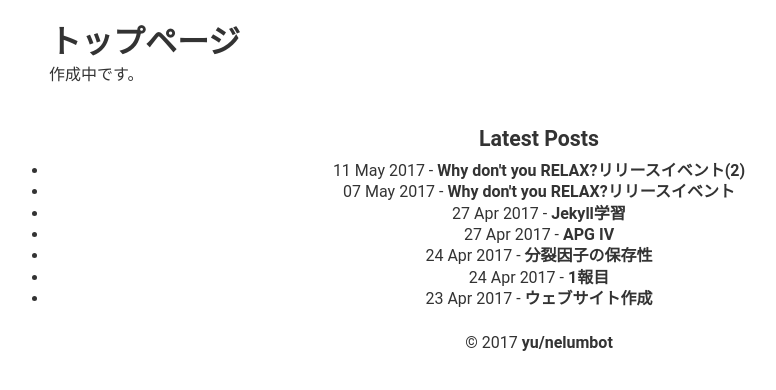
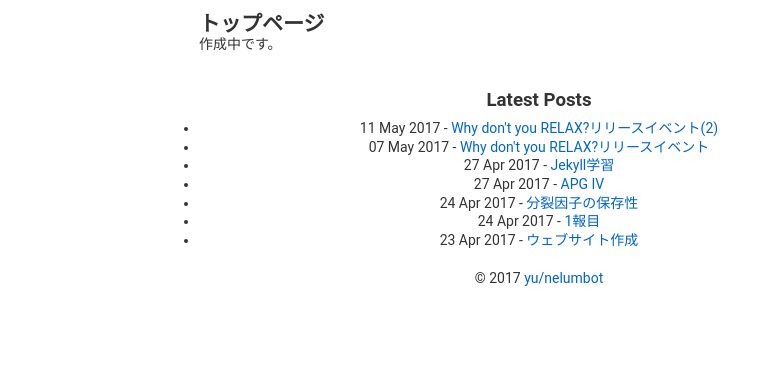
Before and after one commit to yunelumbot/test-site, a Jekyll site: the page built from index.md, in a window 1280 px wide. Shown: the top 390 px of the page, without its empty margins (101-877 px from the left). Built offline with Jekyll 4.4.1, drawn with Linux system fonts in a browser that asks for light colours.

Commit message:
CSSの値を検討中

```diff
--- a/_sass/base.scss
+++ b/_sass/base.scss
@@ -26,30 +26,31 @@ $background-color: #FFFFFF;
 $text-color: #333333;
 $text-light-color: rgba(0,0,0,0.6);
 $text-dark-color: #000000;
+$text-link-color: #0066CC;
 
 /*- Base settings -*/
 
 html {
 	background-color: $background-color;
-	font-size: 16px;
+	font-size: 14px;
 	@media (min-width: 940px) {
-		font-size: 18px;
+		font-size: 16px;
 	}
 	line-height: 1.5;
 	color: $text-color;
 }
 
 body {
- max-width: 1000px;
+ max-width: 700px;
  margin: 0 auto;
  padding: 0 10px;
 }
 
 /*- Link -*/
 a {
-	color: $text-color;
+	color: $text-link-color;
 	text-decoration: none;
-	font-weight: 700;
+	font-weight: normal;
 	&:hover,
 	&:focus {
 		color: darken($text-color, 5%);
--- a/_sass/layout.scss
+++ b/_sass/layout.scss
@@ -5,7 +5,7 @@
 #nav, #nav-left {
   a {
     display: block;
-    color: $text-color;
+    color: $text-link-color;
     padding: 0.33334em 0;
     font-size: 1.5em;
     font-weight: 400;
@@ -45,7 +45,7 @@
   }
   a {
     padding-left: 10px;
-    color: $text-color;
+    color: $text-link-color;
     font-weight: 300
   }
 }
@@ -146,7 +146,7 @@
     margin: 0 auto;
   }
   h1 {
-    font-size: 2em;
+    font-size: 1.7em;
     padding-bottom: 0;
     span {
       color: $text-light-color;
--- a/_sass/typography.scss
+++ b/_sass/typography.scss
@@ -5,10 +5,10 @@
 
 body
 {
-  font-family : "Roboto", "Helvetica Neue", "Helvetica", "Arial", sans-serif;
+  font-family : "Roboto", "Helvetica Neue", "Helvetica", "Arial", "メイリオ", sans-serif;
   font-style: normal;
   font-weight: 400;
-  font-size   : 16px;
+  font-size   : 14px;
   color: #333;
 }
 
@@ -17,7 +17,7 @@ body
 p, ul, ol {
 	font-size: 1em; /* 16px */
 	line-height: 1.5em; /* 24px/16px */
-	margin-bottom: 1.5em; /* 24px/16px */
+	margin-bottom: 2em; /* 24px/16px */
 }
 
 h1 {
@@ -63,14 +63,14 @@ p, ul, ol {
 }
 
 h1 {
-	font-size: 2.6667em; /* 48px/18px */
+	font-size: 1.6667em; /* 48px/18px */
 	line-height: 1em; /* 48px/48px */
 	padding: 0.25em 0; /* 12px/48px * 2 (Use padding instead of margin to maintain proximity with paragraph) */
 }
 
 h2 {
-	font-size: 2em; /* 36px/18px */
-	line-height: 1.3334em; /* 48px/36px */
+	font-size: 1.5em; /* 36px/18px */
+	line-height: 1em; /* 48px/36px */
 	padding: 0.66667em 0 0 0; /* 12px/36px * 2, pnly top (Use padding instead of margin to maintain proximity with paragraph) */
 }
 
```
